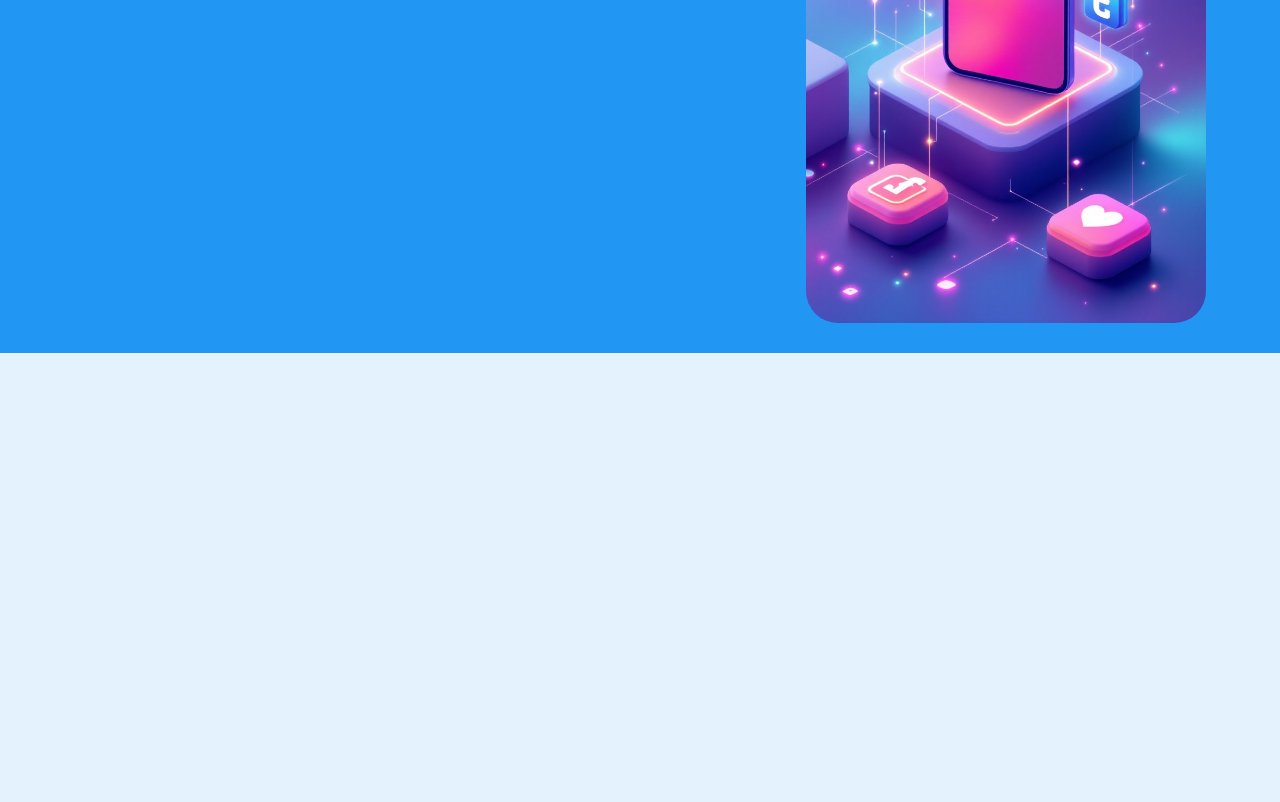
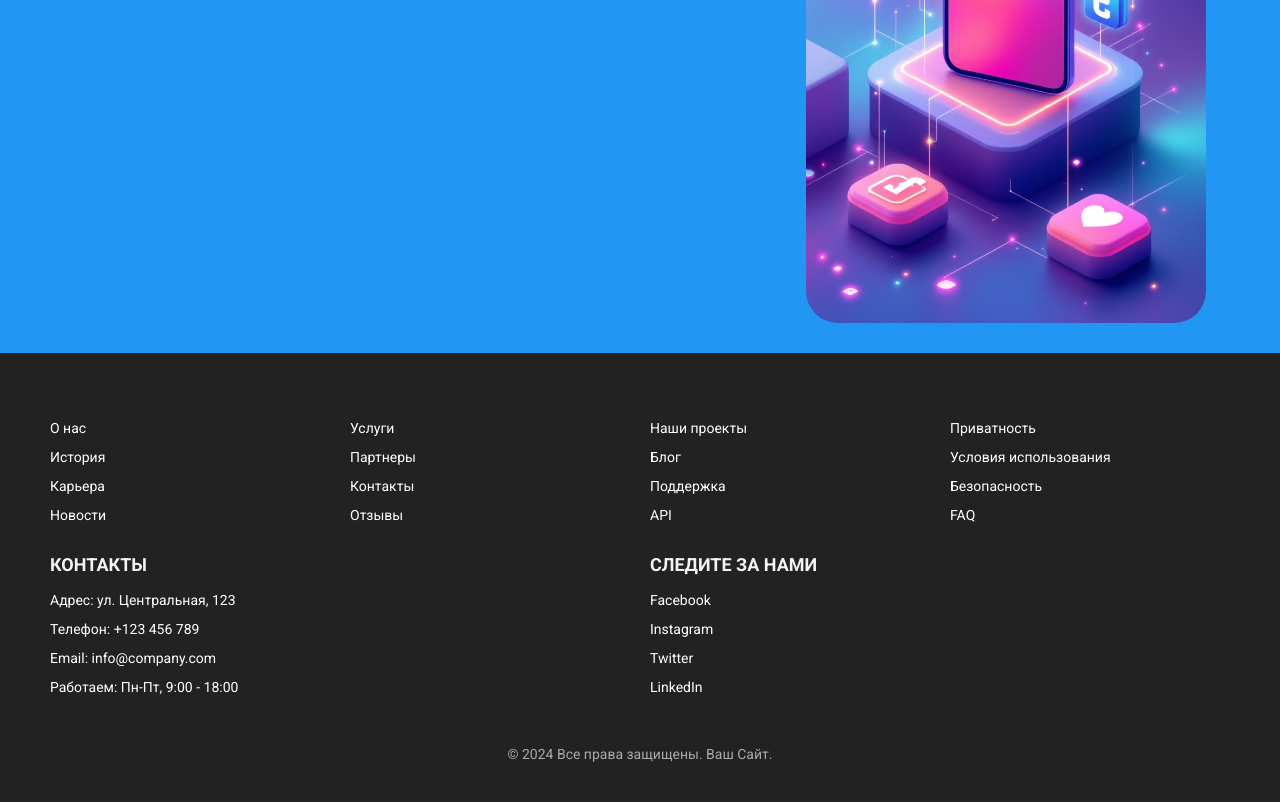
Before and after one commit to NozimjonNN/olimpiada, a plain HTML site: page index.html in a window 1280 px wide. Shown: the part 3707-4509 px from the top of the page. Before the commit the page ends 4060 px from the top, so only its background shows below. Drawn offline with Linux system fonts and the light colour scheme; files whose address does not match are found by name.

Commit message:
fixing #2

```diff
--- a/index.html
+++ b/index.html
@@ -15,7 +15,7 @@
         <li><a href="#" class="active nav-link">Home</a></li>
         <li><a href="./pages/about/about.html" class="nav-link">About</a></li>
         <li><a href="./pages/solutions/sol.html" class="nav-link">Solution</a></li>
-        <li><a href="./pages/froms/form.html" class="nav-link">Forms</a></li>
+        <li><a href="./pages/froms/login/login.html" class="nav-link">Forms</a></li>
     </ul>
 </nav>
 
@@ -128,5 +128,80 @@
     </div>
 </main>
 
+<footer>
+    <div class="footer-container">
+        <!-- Колонка 1 -->
+        <div class="footer-column">
+            <h4></h4>
+            <ul>
+                <li><a href="#">О нас</a></li>
+                <li><a href="#">История</a></li>
+                <li><a href="#">Карьера</a></li>
+                <li><a href="#">Новости</a></li>
+            </ul>
+        </div>
+
+        <!-- Колонка 2 -->
+        <div class="footer-column">
+            <h4></h4>
+            <ul>
+                <li><a href="#">Услуги</a></li>
+                <li><a href="#">Партнеры</a></li>
+                <li><a href="#">Контакты</a></li>
+                <li><a href="#">Отзывы</a></li>
+            </ul>
+        </div>
+
+        <!-- Колонка 3 -->
+        <div class="footer-column">
+            <h4></h4>
+            <ul>
+                <li><a href="#">Наши проекты</a></li>
+                <li><a href="#">Блог</a></li>
+                <li><a href="#">Поддержка</a></li>
+                <li><a href="#">API</a></li>
+            </ul>
+        </div>
+
+        <!-- Колонка 4 -->
+        <div class="footer-column">
+            <h4></h4>
+            <ul>
+                <li><a href="#">Приватность</a></li>
+                <li><a href="#">Условия использования</a></li>
+                <li><a href="#">Безопасность</a></li>
+                <li><a href="#">FAQ</a></li>
+            </ul>
+        </div>
+
+        <!-- Колонка 5 -->
+        <div class="footer-column">
+            <h4>Контакты</h4>
+            <ul>
+                <li><a href="#">Адрес: ул. Центральная, 123</a></li>
+                <li><a href="#">Телефон: +123 456 789</a></li>
+                <li><a href="#">Email: info@company.com</a></li>
+                <li><a href="#">Работаем: Пн-Пт, 9:00 - 18:00</a></li>
+            </ul>
+        </div>
+
+        <!-- Колонка 6 -->
+        <div class="footer-column">
+            <h4>Следите за нами</h4>
+            <ul>
+                <li><a href="#">Facebook</a></li>
+                <li><a href="#">Instagram</a></li>
+                <li><a href="#">Twitter</a></li>
+                <li><a href="#">LinkedIn</a></li>
+            </ul>
+        </div>
+    </div>
+
+    <!-- Низ футера -->
+    <div class="footer-bottom">
+        &copy; 2024 Все права защищены. Ваш Сайт.
+    </div>
+</footer>
+
 </body>
 </html>
--- a/style.css
+++ b/style.css
@@ -233,3 +233,64 @@ nav {
     color: #555;
     line-height: 1.6;
   }
+
+  /* footer */
+
+  .content {
+    flex: 1;
+}
+
+footer {
+    background-color: #222;
+    color: #fff;
+    padding: 40px 20px;
+}
+
+.footer-container {
+    max-width: 1200px;
+    margin: 0 auto;
+    display: flex;
+    flex-wrap: wrap;
+    justify-content: space-between;
+}
+
+.footer-column {
+    flex: 1 1 calc(25% - 20px);
+    margin: 10px;
+    min-width: 200px;
+}
+
+.footer-column h4 {
+    font-size: 18px;
+    margin-bottom: 15px;
+    color: #f4f4f4;
+    text-transform: uppercase;
+}
+
+.footer-column ul {
+    list-style: none;
+    padding: 0;
+    margin: 0;
+}
+
+.footer-column ul li {
+    margin-bottom: 10px;
+}
+
+.footer-column ul li a {
+    color: #fff;
+    text-decoration: none;
+    font-size: 14px;
+}
+
+.footer-column ul li a:hover {
+    text-decoration: underline;
+    color: #00aced;
+}
+
+.footer-bottom {
+    text-align: center;
+    margin-top: 30px;
+    font-size: 14px;
+    color: #aaa;
+}
```
Also changed, not shown: pages/froms/login/login.html (+1 -1 lines), pages/solutions/sol.html (+1 -1 lines), img/1.png (renamed from pages/solutions/img/1.png), img/2.png (renamed from pages/solutions/img/2.png), img/bg-1.png (renamed from pages/solutions/img/bg-1.png), img/logo.png (renamed from pages/solutions/img/logo.png), img/problem-1.png (renamed from pages/solutions/img/problem-1.png), img/problem-2.png (renamed from pages/solutions/img/problem-2.png), img/problem-3.png (renamed from pages/solutions/img/problem-3.png), img/problem-4.png (renamed from pages/solutions/img/problem-4.png).
